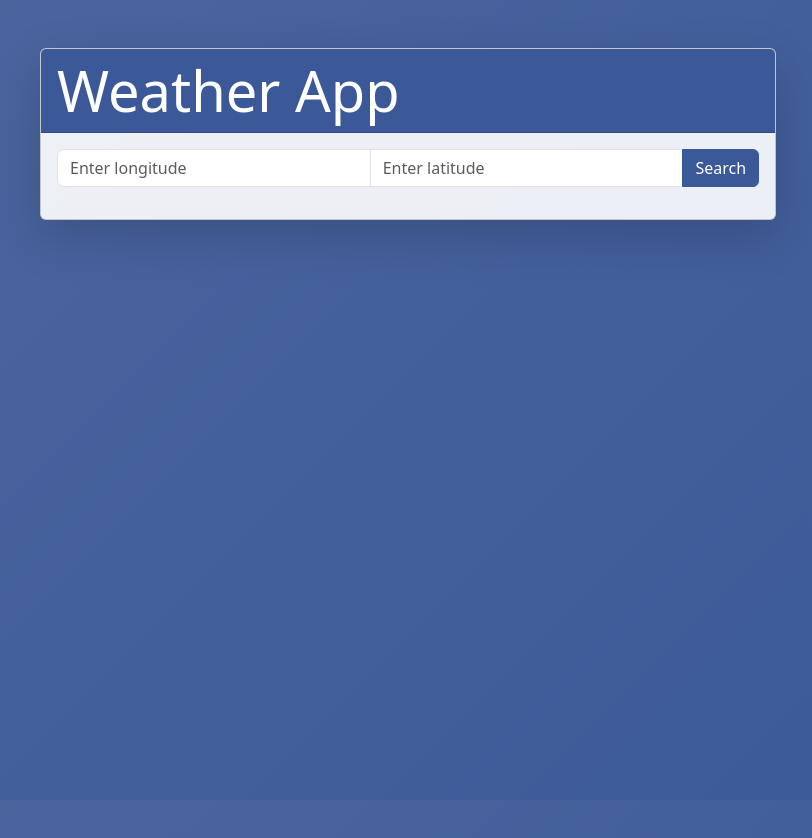
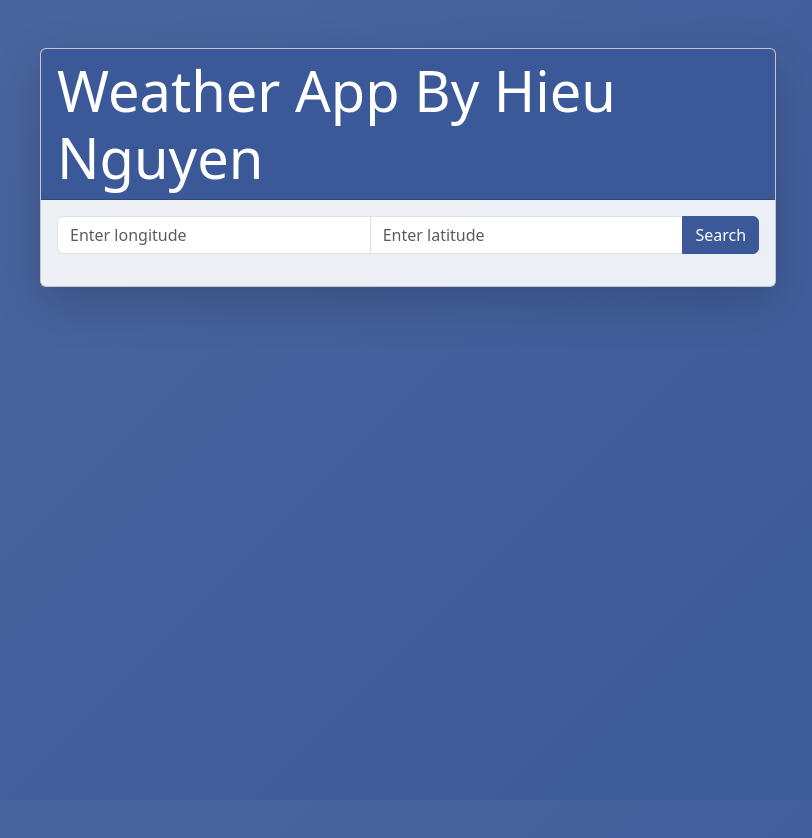
Before and after one commit to hieunguyen2711/Hieunguyen-Weather-App, a plain HTML site: page index.html in a window 1280 px wide. Shown: the whole page, without its empty margins (232-1044 px from the left). Drawn offline with nearby package versions, Linux system fonts and the light colour scheme.

Commit message:
Updated UI Commit

```diff
--- a/index.html
+++ b/index.html
@@ -13,7 +13,7 @@
       <div class="col-md-8">
         <div class="card shadow-lg">
           <div class="card-header bg-primary text-white">
-            <h1 class="display-4 mb-0">Weather App</h1>
+            <h1 class="display-4 mb-0">Weather App By Hieu Nguyen</h1>
           </div>
           <div class="card-body">
             <form id="search-form">
```
